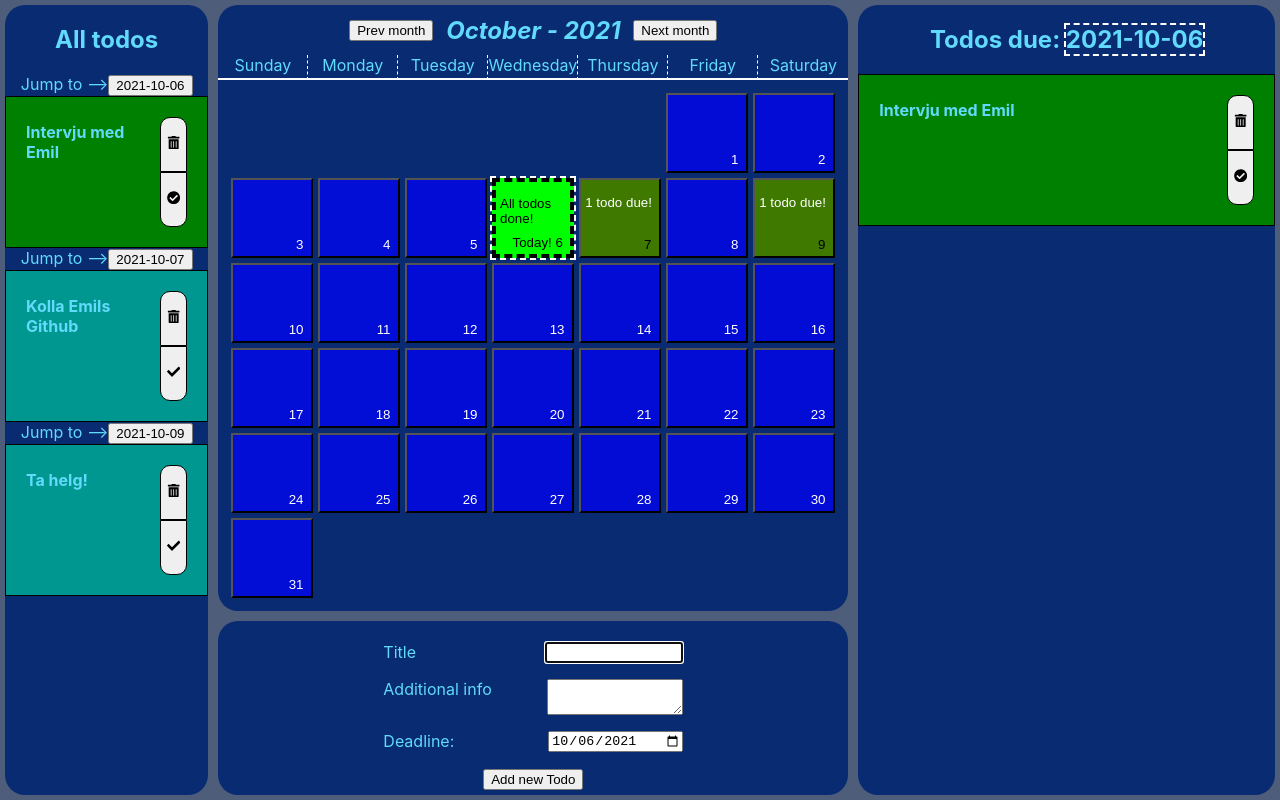
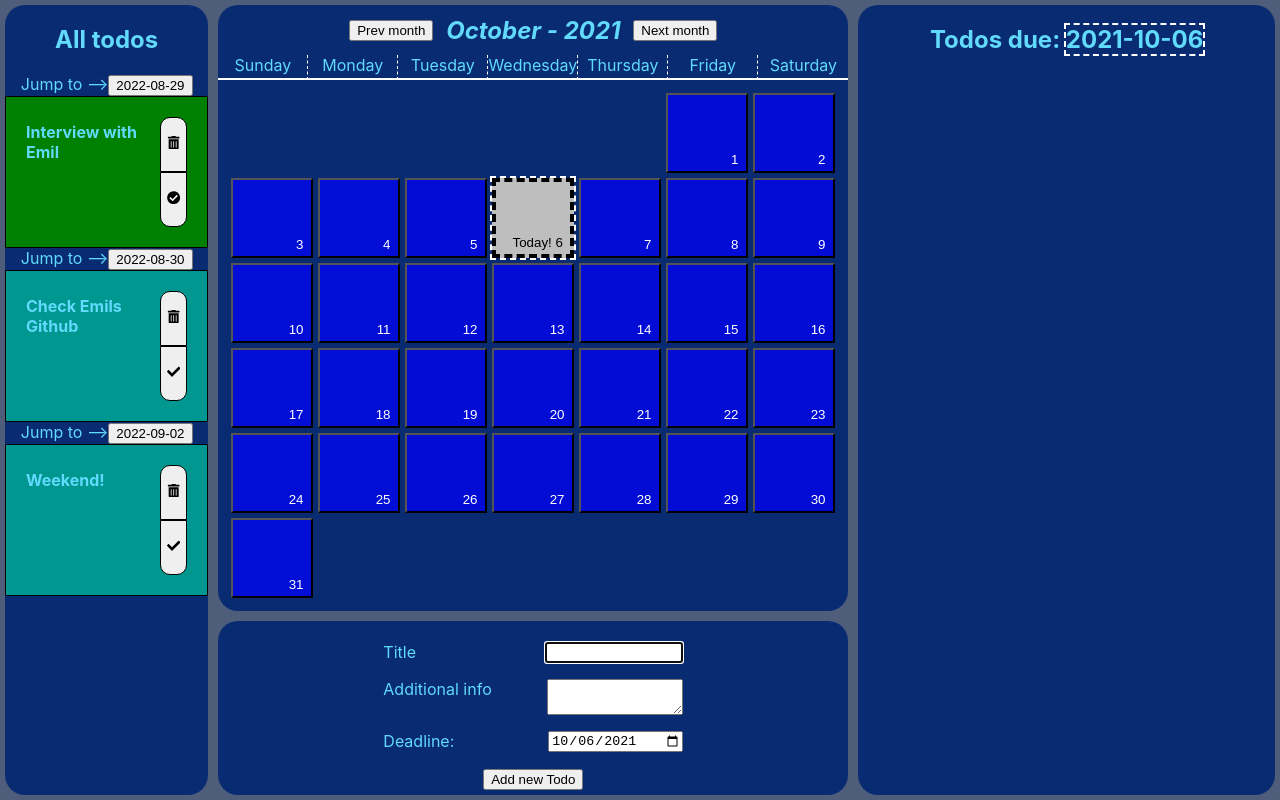
Before and after one commit to EmilNilsson12/typescript-todo-calendar, a React (Create React App) app: page / in a window 1280 px wide. Built offline with nearby package versions, Linux system fonts and the light colour scheme; no server answers.

Commit message:
Update App.tsx

```diff
--- a/src/App.tsx
+++ b/src/App.tsx
@@ -16,23 +16,23 @@ interface TodoArr {
 const App: FunctionComponent = () => {
 	const [todos, setTodos] = useState<TodoArr['todos']>([
 		{
-			title: 'Intervju med Emil',
+			title: 'Interview with Emil',
 			description: '',
-			deadline: '2021-10-06T09:26:23.673Z',
+			deadline: '2022-08-29T09:26:23.673Z',
 			completed: true,
 			id: 'e1a17603-bda9-434f-974a-36ebc9b9b924',
 		},
 		{
-			title: 'Kolla Emils Github',
+			title: 'Check Emils Github',
 			description: '',
-			deadline: '2021-10-07T09:26:11.289Z',
+			deadline: '2022-08-30T09:26:11.289Z',
 			completed: false,
 			id: 'c42914d7-77c4-45b3-88ef-f4a196a1c95a',
 		},
 		{
-			title: 'Ta helg!',
+			title: 'Weekend!',
 			description: '',
-			deadline: '2021-10-09T09:27:23.570Z',
+			deadline: '2022-09-02T09:27:23.570Z',
 			completed: false,
 			id: '61fe12a4-c115-4407-8e05-0bcb2199f40f',
 		},
```
